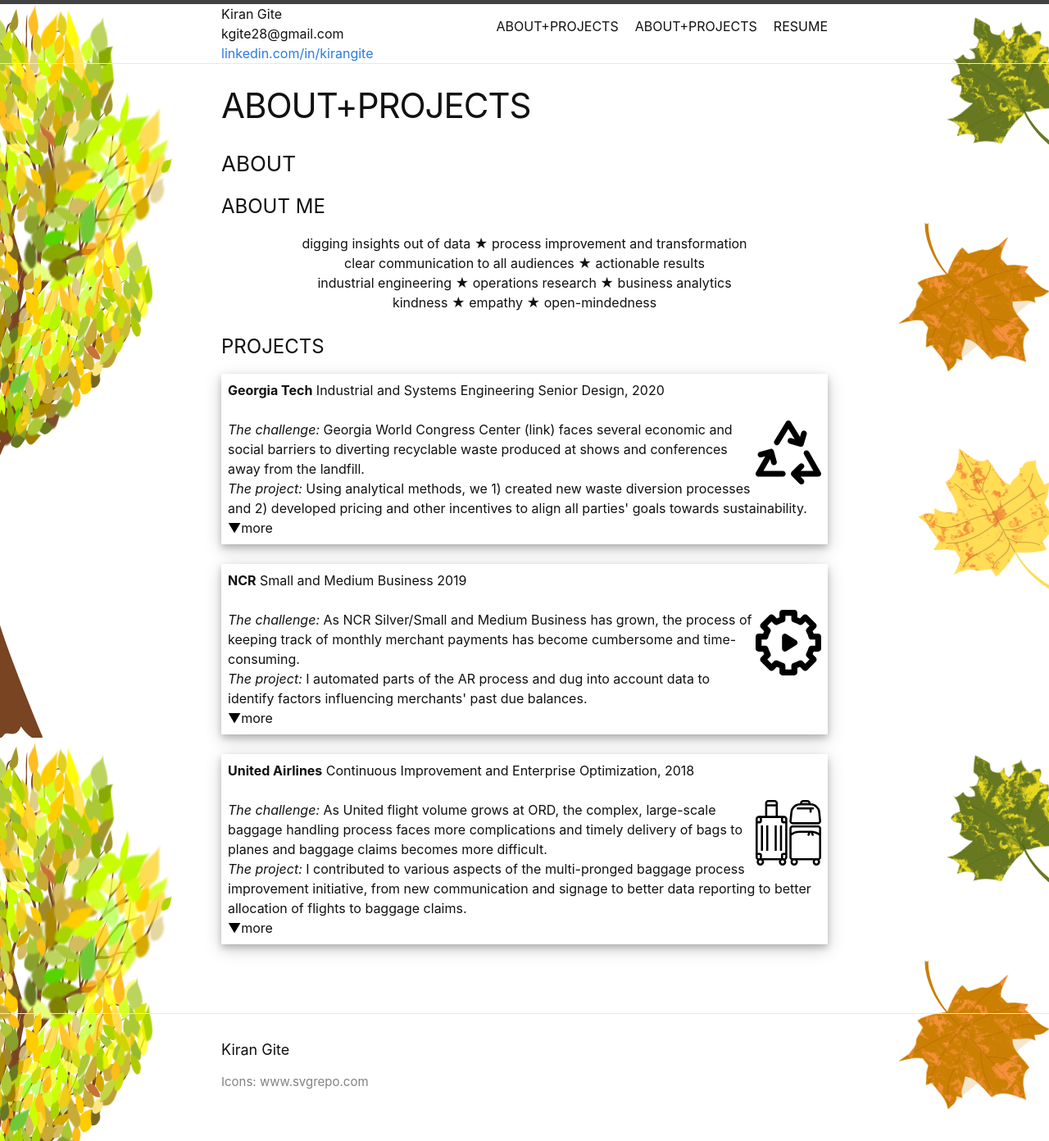
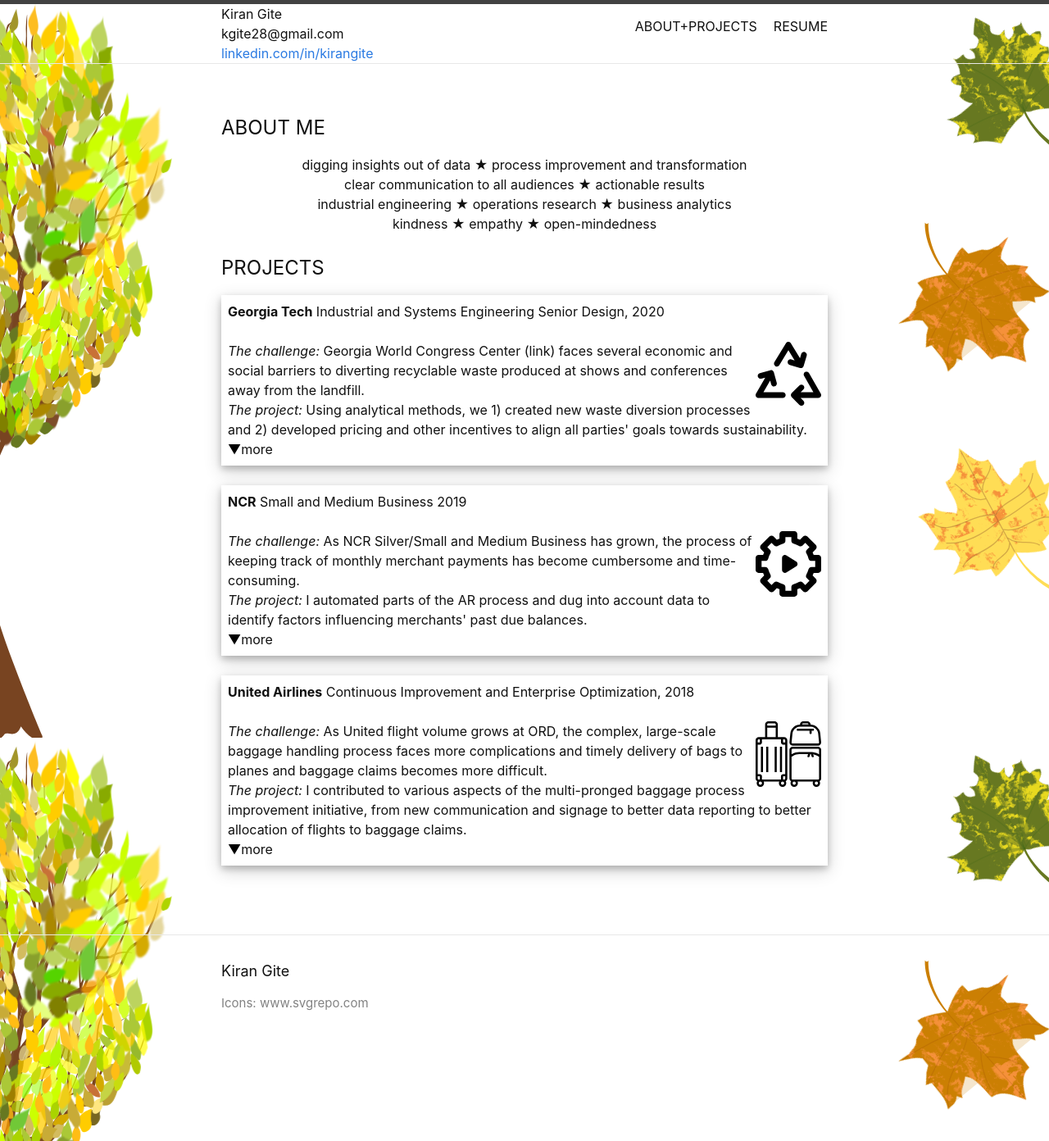
Before and after one commit to kgite28/kgite28.github.io, a Jekyll site: the page built from about.markdown, in a window 1280 px wide. Shown: the whole page at 82% size. Built offline with Jekyll 4.4.1, drawn with Linux system fonts in a browser that asks for light colours.

Commit message:
added js and title edits

```diff
--- a/_layouts/home.html
+++ b/_layouts/home.html
@@ -18,7 +18,6 @@
 
 [jekyll-organization]: https://github.com/jekyll
 --->
-<h3>ABOUT</h3>
 
 <h1> ABOUT ME </h1>
 <div id="about">
--- a/about.markdown
+++ b/about.markdown
@@ -1,6 +1,5 @@
 ---
 layout: home
-title: ABOUT+PROJECTS
 permalink: /projects/
 jsloc: /assets/js/actions.js
 ---
```
